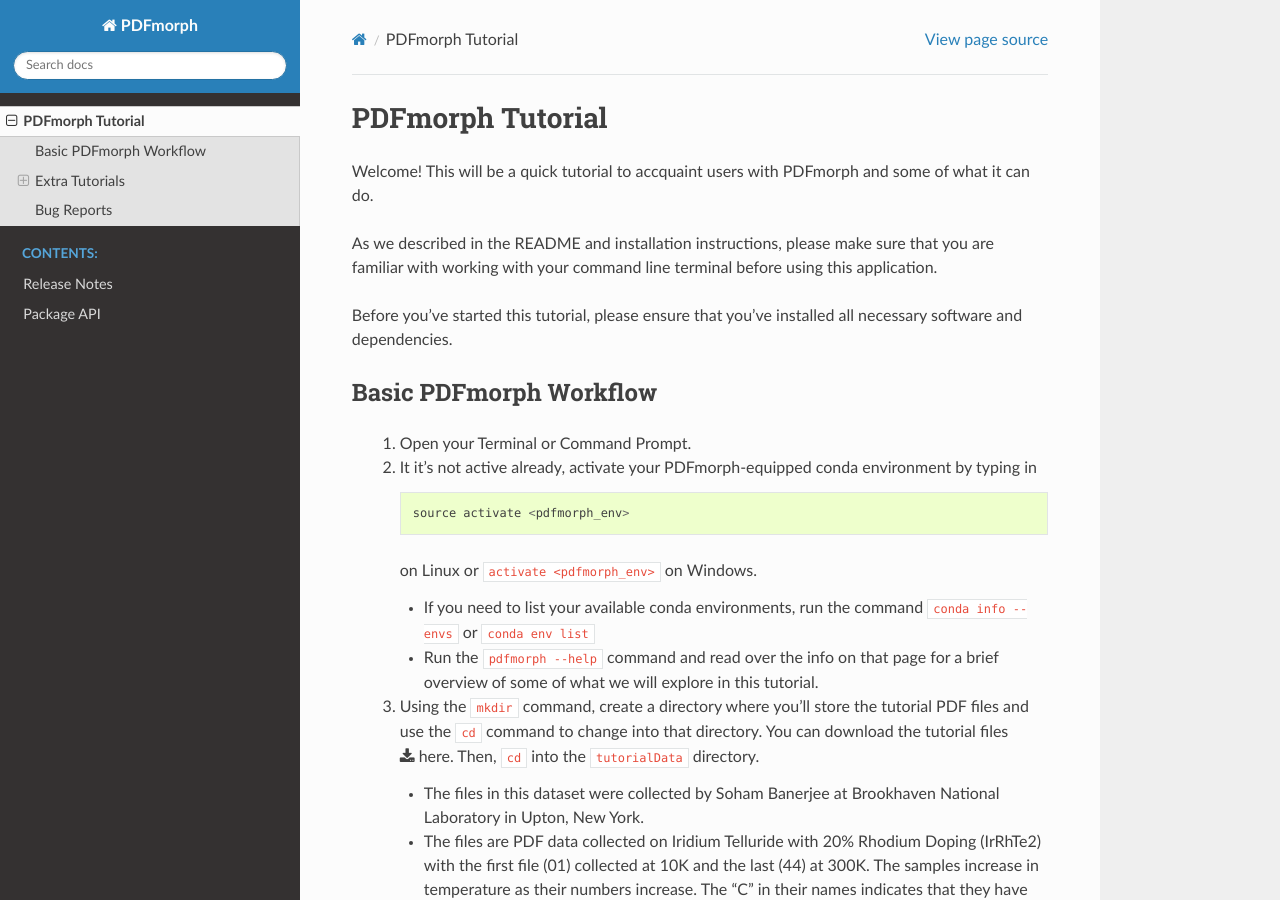
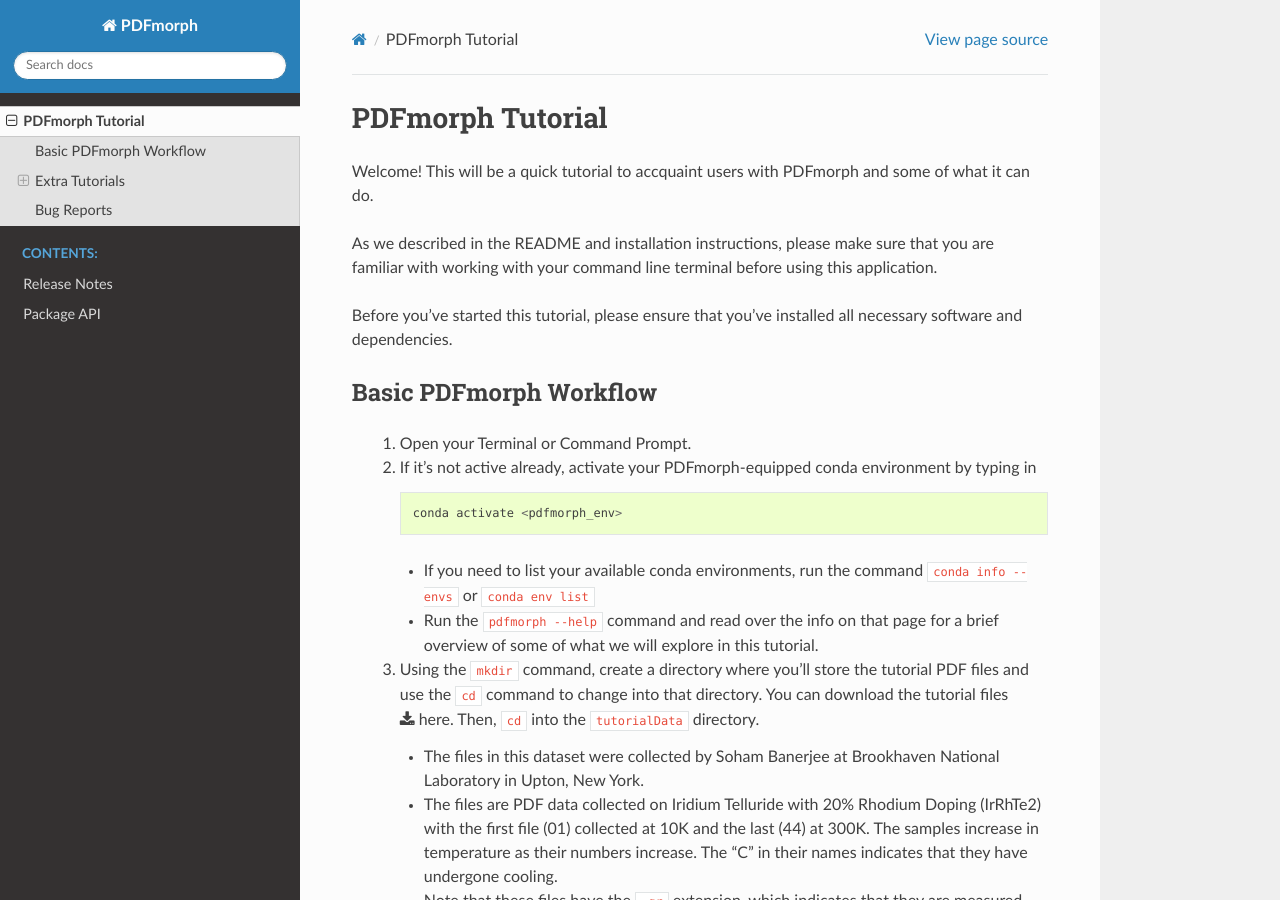
Before and after one commit to diffpy/diffpy.pdfmorph, a Sphinx documentation site: the page built from doc/manual/source/quickstart.rst, in a window 1280 px wide and 900 px high. Built offline with Sphinx 7.4.7 and the Read the Docs theme 2.0.0, drawn with Linux system fonts in a browser that asks for light colours; pages that are not in the unit, such as notebooks, are missing from menus.

Commit message:
simon catching small typo

```diff
--- a/doc/manual/source/quickstart.rst
+++ b/doc/manual/source/quickstart.rst
@@ -18,12 +18,11 @@
 
     1. Open your Terminal or Command Prompt.
 
-    2. It it's not active already, activate your PDFmorph-equipped
+    2. If it's not active already, activate your PDFmorph-equipped
        conda environment by typing in ::
 
-           source activate <pdfmorph_env>
+           conda activate <pdfmorph_env>
 
-       on Linux or ``activate <pdfmorph_env>`` on Windows.
 
        * If you need to list your available conda environments,
          run the command ``conda info --envs`` or
```
